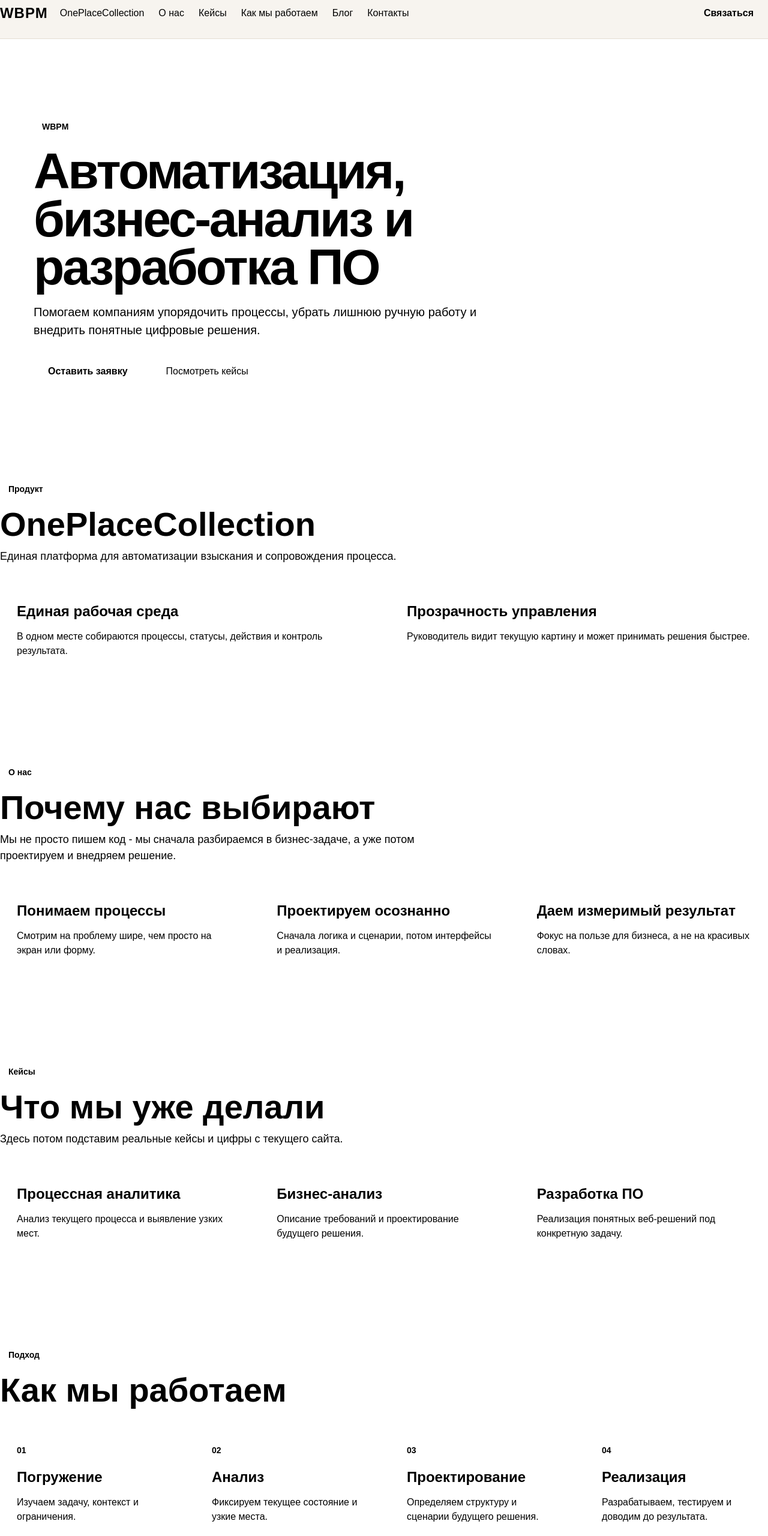
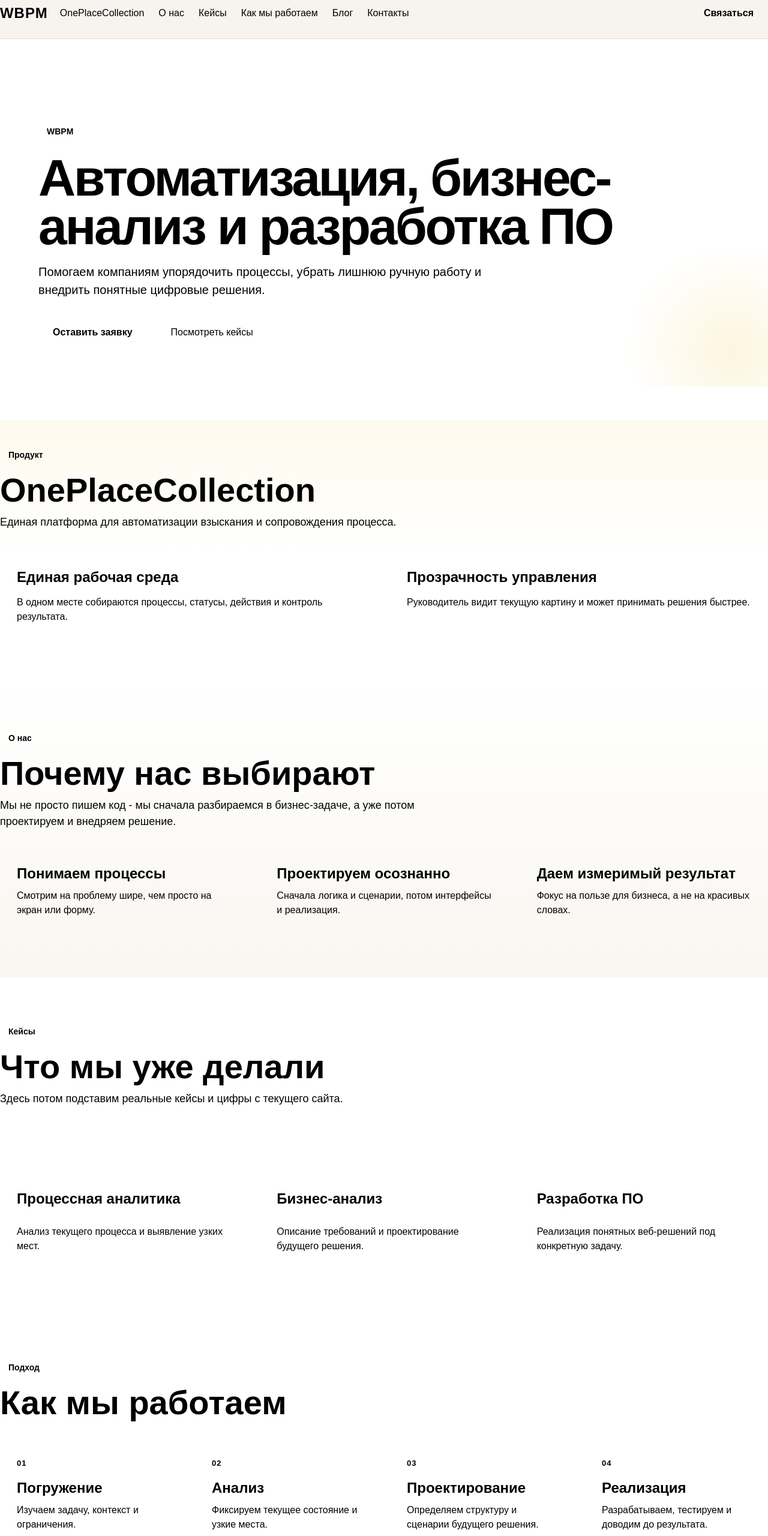
Before and after one commit to NikolaiVaneev/wbpm-site, a plain HTML site: page index.html in a window 1280 px wide. Shown: the part 20-2580 px from the top of the page at 60% size. Drawn offline with Linux system fonts and the light colour scheme.

Commit message:
Добавление новых папок и файлов

```diff
--- a/assets/css/pages/home.css
+++ b/assets/css/pages/home.css
@@ -7,18 +7,33 @@
 }
 
 .hero__content {
-    padding: 56px;
+    position: relative;
+    overflow: hidden;
+    padding: 64px;
     border: 1px solid var(--color-border);
     border-radius: var(--radius-lg);
     background:
-        radial-gradient(circle at top right, rgba(242, 201, 76, 0.28), transparent 32%),
+        radial-gradient(circle at top right, rgba(242, 201, 76, 0.30), transparent 30%),
+        radial-gradient(circle at bottom left, rgba(242, 201, 76, 0.10), transparent 28%),
         var(--color-surface);
     box-shadow: var(--shadow-soft);
 }
 
+.hero__content::after {
+    content: "";
+    position: absolute;
+    right: -120px;
+    bottom: -120px;
+    width: 360px;
+    height: 360px;
+    border-radius: 50%;
+    background: radial-gradient(circle, rgba(242, 201, 76, 0.18), transparent 70%);
+    pointer-events: none;
+}
+
 .hero__eyebrow {
     display: inline-block;
-    margin-bottom: 16px;
+    margin-bottom: 18px;
     padding: 8px 14px;
     border-radius: var(--radius-pill);
     background: var(--color-surface-soft);
@@ -28,16 +43,16 @@
 }
 
 .hero__title {
-    max-width: 900px;
+    max-width: 980px;
     margin-bottom: 20px;
-    font-size: clamp(42px, 7vw, 84px);
-    line-height: 0.95;
+    font-size: clamp(42px, 7vw, 86px);
+    line-height: 0.94;
     letter-spacing: -0.04em;
 }
 
 .hero__text {
     max-width: 760px;
-    margin-bottom: 28px;
+    margin-bottom: 30px;
     color: var(--color-text-muted);
     font-size: 20px;
 }
@@ -48,9 +63,154 @@
     flex-wrap: wrap;
 }
 
+#opc .cards-grid,
+#about .cards-grid,
+#projects .cards-grid {
+    align-items: stretch;
+}
+
+#opc .card,
+#about .card,
+#projects .card,
+#how .step-card {
+    height: 100%;
+    transition:
+        transform var(--transition-base),
+        box-shadow var(--transition-base),
+        border-color var(--transition-base);
+}
+
+#opc .card:hover,
+#about .card:hover,
+#projects .card:hover,
+#how .step-card:hover {
+    transform: translateY(-4px);
+    box-shadow: 0 24px 44px rgba(0, 0, 0, 0.08);
+    border-color: #d1c6b5;
+}
+
+#opc {
+    position: relative;
+}
+
+#opc::before {
+    content: "";
+    position: absolute;
+    inset: 32px 0 auto;
+    height: 220px;
+    background: linear-gradient(
+        180deg,
+        rgba(242, 201, 76, 0.10),
+        rgba(242, 201, 76, 0)
+    );
+    pointer-events: none;
+}
+
+#opc .container,
+#about .container,
+#projects .container,
+#how .container,
+#contacts .container {
+    position: relative;
+    z-index: 1;
+}
+
+#opc .section-head__title,
+#about .section-head__title,
+#projects .section-head__title,
+#how .section-head__title,
+#contacts .section-head__title {
+    max-width: 900px;
+}
+
+#about {
+    background:
+        linear-gradient(180deg, rgba(255, 255, 255, 0), rgba(242, 236, 223, 0.45)),
+        transparent;
+}
+
+#about .card__title,
+#projects .card__title,
+#how .step-card__title {
+    line-height: 1.1;
+}
+
+#projects .card {
+    display: flex;
+    flex-direction: column;
+    justify-content: space-between;
+    min-height: 240px;
+}
+
+#projects .card::before {
+    content: "";
+    display: block;
+    width: 44px;
+    height: 44px;
+    margin-bottom: 18px;
+    border-radius: 14px;
+    background: var(--color-surface-soft);
+}
+
+#how .steps {
+    counter-reset: how-steps;
+}
+
+#how .step-card {
+    position: relative;
+    min-height: 220px;
+}
+
+#how .step-card__index {
+    margin-bottom: 18px;
+    font-size: 13px;
+    letter-spacing: 0.08em;
+    text-transform: uppercase;
+}
+
+#contacts {
+    position: relative;
+    overflow: hidden;
+}
+
+#contacts::before {
+    content: "";
+    position: absolute;
+    top: -80px;
+    right: -80px;
+    width: 260px;
+    height: 260px;
+    border-radius: 50%;
+    background: radial-gradient(circle, rgba(242, 201, 76, 0.22), transparent 70%);
+    pointer-events: none;
+}
+
+#contacts .contact-form {
+    max-width: 880px;
+}
+
+#contacts .input,
+#contacts .textarea {
+    transition:
+        border-color var(--transition-base),
+        box-shadow var(--transition-base),
+        background-color var(--transition-base);
+}
+
+#contacts .input:focus,
+#contacts .textarea:focus {
+    border-color: #cfb15a;
+    box-shadow: 0 0 0 4px rgba(242, 201, 76, 0.18);
+    background: #fffefa;
+}
+
+#contacts .form-note {
+    max-width: 420px;
+}
+
 @media (max-width: 900px) {
     .hero__content {
-        padding: 32px 24px;
+        padding: 36px 24px;
     }
 
     .hero__title {
@@ -60,4 +220,31 @@
     .hero__text {
         font-size: 18px;
     }
+
+    #projects .card,
+    #how .step-card {
+        min-height: auto;
+    }
 }
+
+@media (max-width: 640px) {
+    .hero {
+        padding-top: 28px;
+    }
+
+    .hero__content {
+        padding: 28px 20px;
+    }
+
+    .hero__actions {
+        flex-direction: column;
+    }
+
+    .hero__actions .btn {
+        width: 100%;
+    }
+
+    .section-head__title {
+        margin-bottom: 10px;
+    }
+}
```
Also changed, not shown: pages/blog/article.html (added), pages/blog/index.html (added), pages/contacts/index.html (added), pages/how-we-work/index.html (added), pages/legal/consent.html (added), pages/legal/contractors-privacy.html (added), pages/legal/employees-privacy.html (added), pages/legal/visitors-privacy.html (added), pages/opc/index.html (added), pages/services/business-analysis.html (added), pages/services/process-analytics.html (added), pages/services/software-development.html (added).
